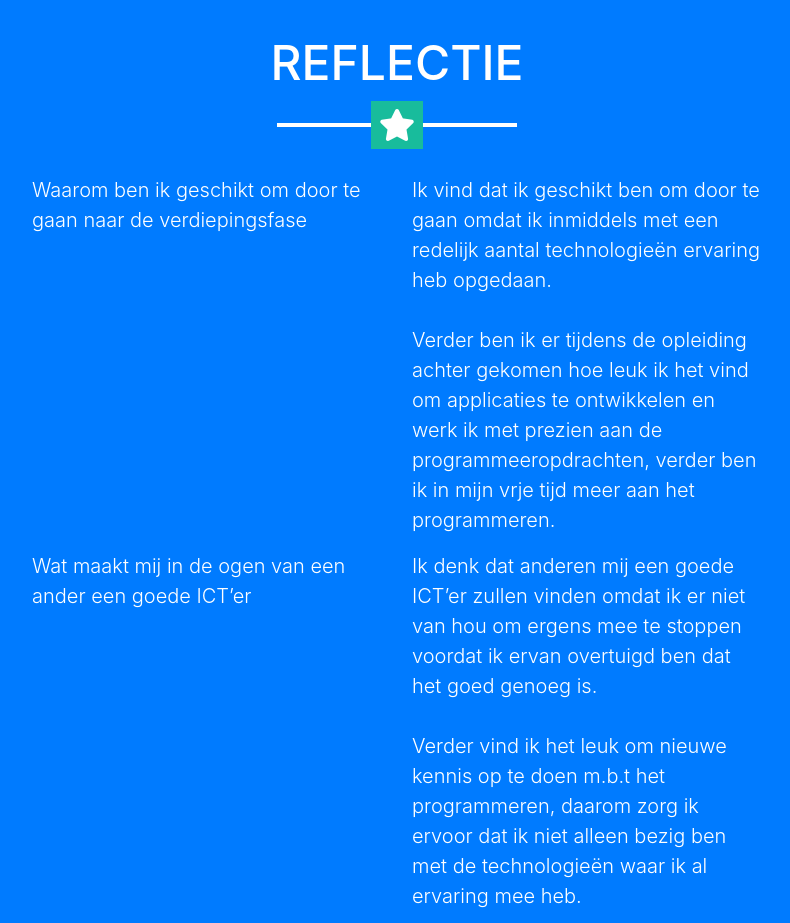
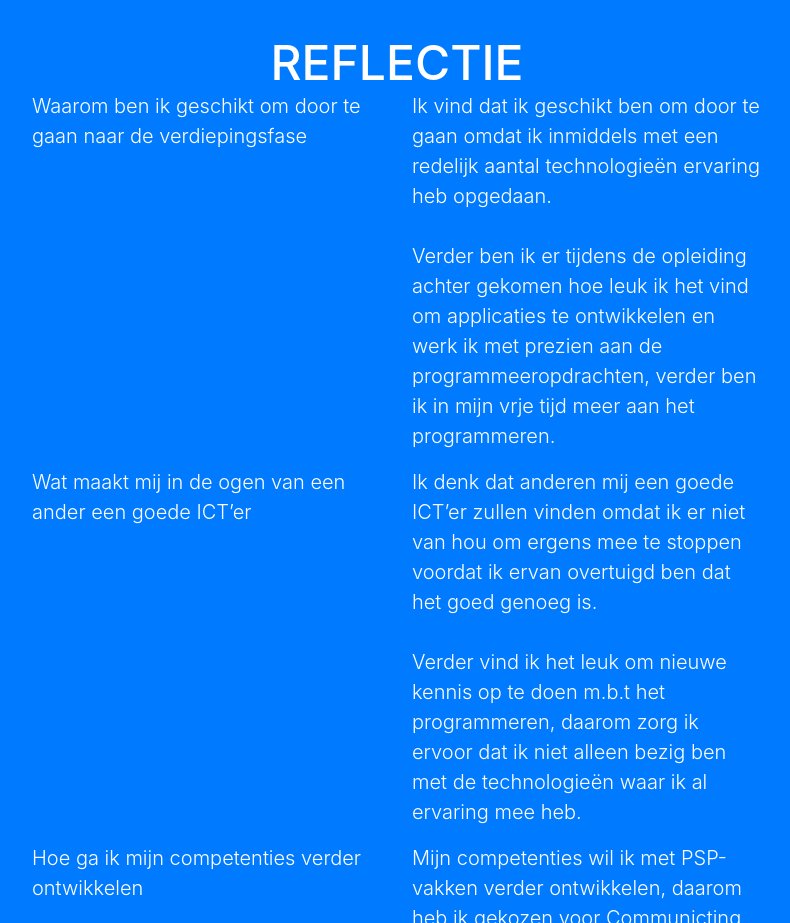
Before and after one commit to smidjustin/smidjustin.github.io, a website with bundled scripts: page index.html in a window 1280 px wide. Shown: the part 1340-2263 px from the top of the page, without its empty margins (243-1033 px from the left). Built offline with nearby package versions, Linux system fonts and the light colour scheme; files whose address does not match are found by name.

Commit message:
removed star at reflectie

```diff
--- a/index.html
+++ b/index.html
@@ -143,7 +143,6 @@
     <section class="bg-primary text-white mb-0" id="about">
       <div class="container">
         <h2 class="text-center text-uppercase text-white">Reflectie</h2>
-        <hr class="star-light mb-5">
         <div class="row">
           <div class="col-lg-4 ml-auto">
             <p class="lead">Waarom ben ik geschikt om door te gaan naar de verdiepingsfase</p>
```
